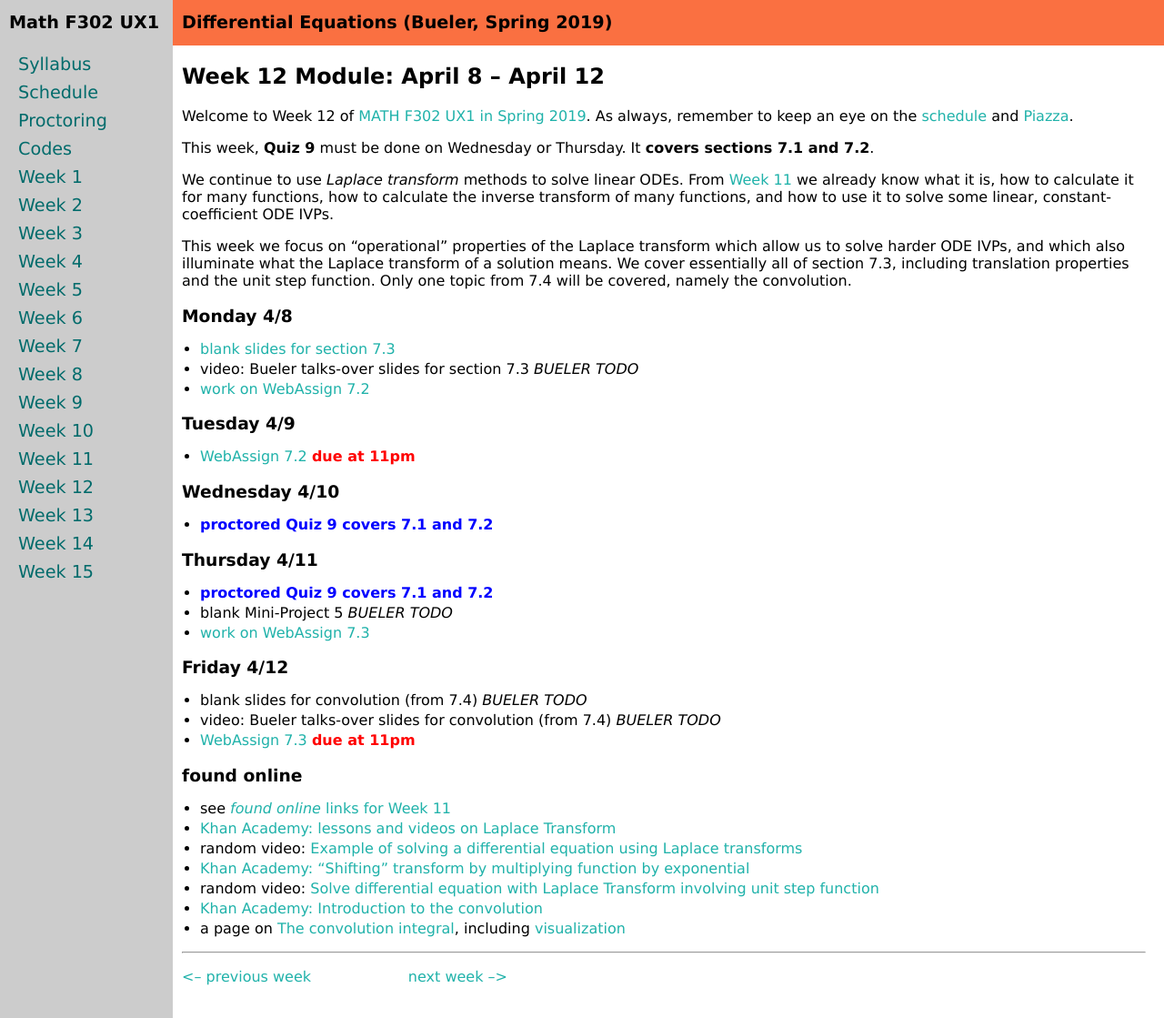
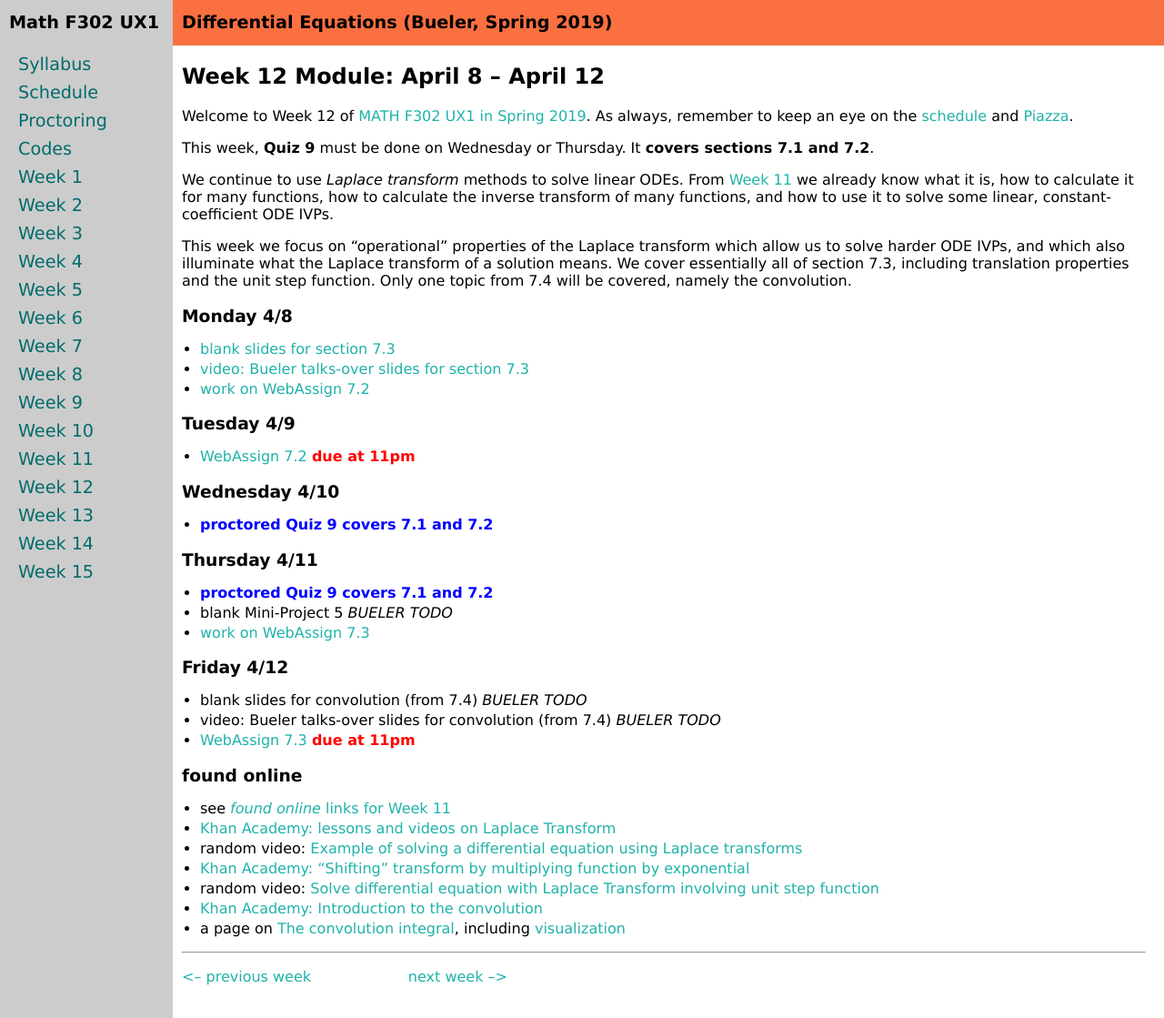
Before and after one commit to bueler/math302, a Jekyll site: the page built from week12.md, in a window 1280 px wide and 1119 px high. Shown: the whole window at 91% size. Built offline with Jekyll 4.4.1, drawn with Linux system fonts in a browser that asks for light colours.

Commit message:
another voiceover done

```diff
--- a/week12.md
+++ b/week12.md
@@ -15,7 +15,7 @@ This week we focus on "operational" properties of the Laplace transform which al
 
 ### Monday 4/8
 * [blank slides for section 7.3](assets/slides/7-3.pdf)
-* video: Bueler talks-over slides for section 7.3 _BUELER TODO_
+* [video: Bueler talks-over slides for section 7.3](https://expl.ai/UCADYFB)
 * [work on WebAssign 7.2](https://www.webassign.net/)
 
 ### Tuesday 4/9
```
